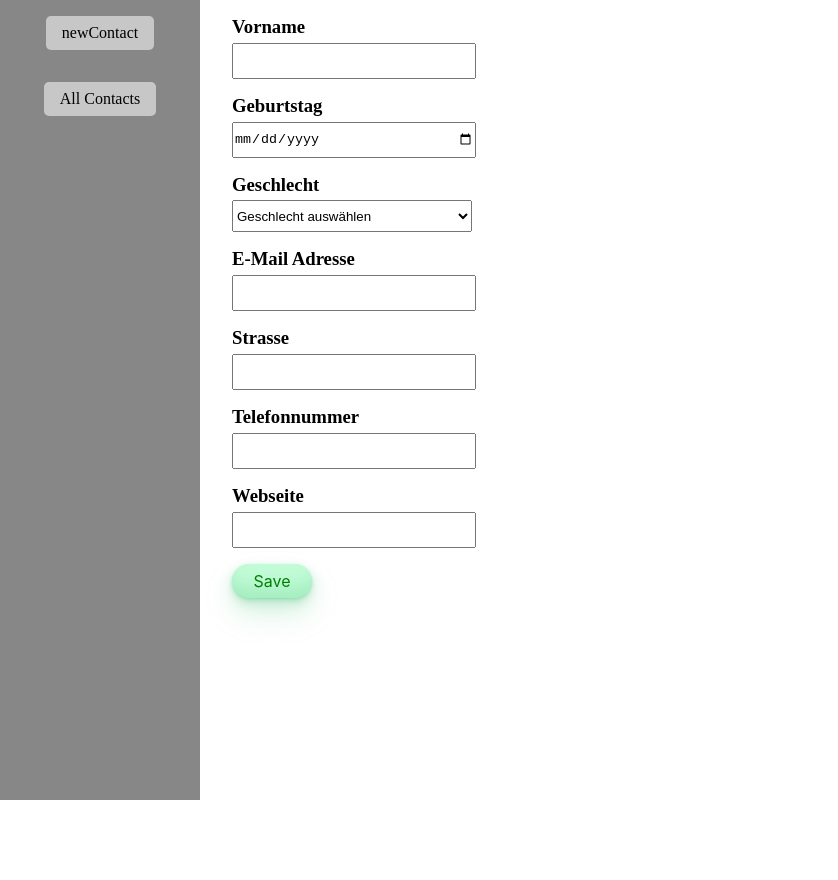
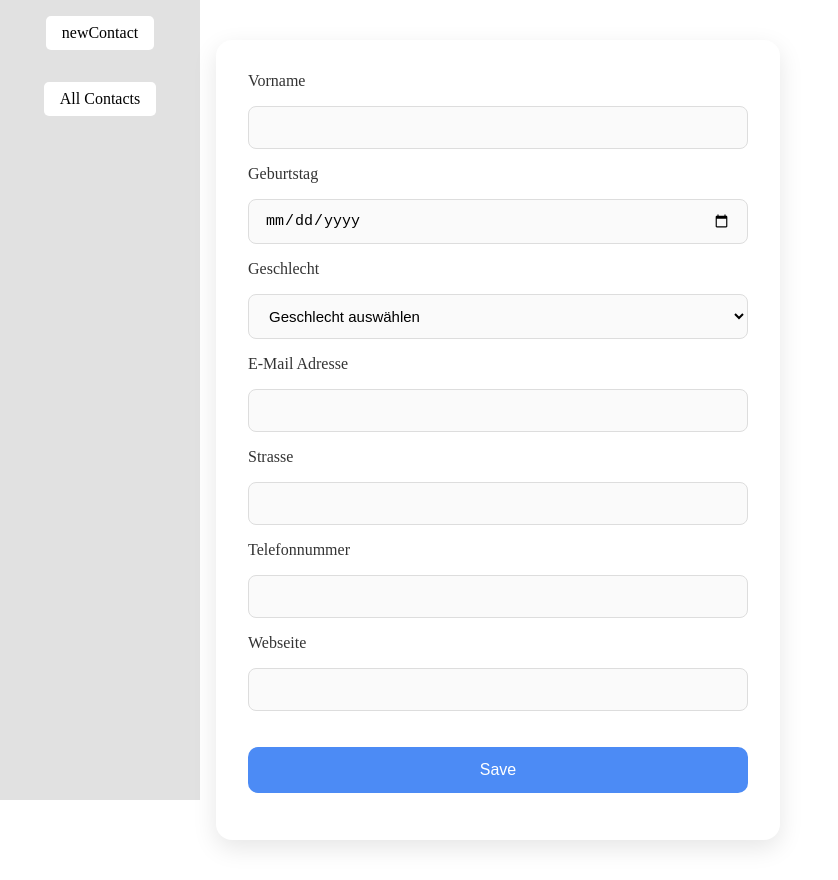
Before and after one commit to vitalischumarov/ContactManager, a React (Vite) app: page /Edit/1 in a window 1280 px wide. Shown: the whole page, without its empty margins (0-838 px from the left). Before the commit the page ends 800 px from the top, so only its background shows below. Built offline with nearby package versions, Linux system fonts and the light colour scheme.

Commit message:
app ready

```diff
--- a/src/components/Contact.scss
+++ b/src/components/Contact.scss
@@ -1,59 +1,143 @@
+// .contact-card {
+//   width: 30rem;
+//   height: 5rem;
+//   background-color: white;
+//   margin: 1rem;
+//   display: flex;
+//   flex-direction: row;
+//   padding: 1rem;
+//   border-radius: 5px;
+//   border: 1px solid black;
+// }
+
+// .link {
+//   color: black;
+//   text-decoration: none;
+//   display: flex;
+//   flex-direction: row;
+//   gap: 1rem;
+// }
+
+// .image {
+//   width: 5rem;
+// }
+
+// .detail {
+//   display: flex;
+//   flex-direction: row;
+//   gap: 2rem;
+//   width: 23rem;
+// }
+
+// .details-left {
+//   display: flex;
+//   flex-direction: column;
+//   justify-content: end;
+//   width: 50%;
+// }
+
+// .details-right {
+//   display: flex;
+//   flex-direction: column;
+//   justify-content: end;
+// }
+
+// .delete-btn {
+//   width: 1rem;
+//   justify-content: center;
+//   background-color: red;
+//   height: 1.1rem;
+//   border-radius: 25px;
+//   color: white;
+//   padding: 0.4rem;
+// }
+
+// .image {
+//   .photo {
+//     height: 5rem;
+//   }
+// }
+
 .contact-card {
-  width: 30rem;
-  height: 5rem;
-  background-color: white;
-  margin: 1rem;
-  display: flex;
-  flex-direction: row;
-  padding: 1rem;
-  border-radius: 5px;
-  border: 1px solid black;
+  position: relative;
+  width: 600px;
+  margin: 2rem auto;
+  background: rgba(255, 255, 255, 0.15);
+  border-radius: 20px;
+  backdrop-filter: blur(10px);
+  -webkit-backdrop-filter: blur(10px);
+  box-shadow: 0 8px 32px rgba(0, 0, 0, 0.2);
+  overflow: hidden;
+  transition: transform 0.3s ease, box-shadow 0.3s ease;
+  border: 1px solid rgba(255, 255, 255, 0.2);
+}
+
+.contact-card:hover {
+  transform: translateY(-6px);
+  box-shadow: 0 12px 40px rgba(0, 0, 0, 0.25);
 }
 
 .link {
-  color: black;
-  text-decoration: none;
   display: flex;
   flex-direction: row;
-  gap: 1rem;
+  padding: 20px;
+  text-decoration: none;
+  color: black;
 }
 
 .image {
-  width: 5rem;
+  flex-shrink: 0;
+  margin-right: 20px;
+}
+
+.photo {
+  width: 90px;
+  height: 90px;
+  border-radius: 50%;
+  object-fit: cover;
+  border: 3px solid rgba(255, 255, 255, 0.4);
 }
 
 .detail {
   display: flex;
-  flex-direction: row;
-  gap: 2rem;
-  width: 23rem;
+  // justify-content: space-between;
+  flex-wrap: wrap;
+  flex: 1;
+  gap: 1rem;
 }
 
-.details-left {
-  display: flex;
-  flex-direction: column;
-  justify-content: end;
-  width: 50%;
-}
-
+.details-left,
 .details-right {
   display: flex;
   flex-direction: column;
-  justify-content: end;
+  font-size: 14px;
+  color: black;
+  width: 40%;
+}
+
+.details-left h4 {
+  font-size: 20px;
+  font-weight: 600;
+  margin: 0 0 6px 0;
+  color: black;
 }
 
 .delete-btn {
-  width: 1rem;
-  justify-content: center;
-  background-color: red;
-  height: 1.1rem;
-  border-radius: 25px;
-  color: white;
-  padding: 0.4rem;
+  position: absolute;
+  top: 14px;
+  right: 14px;
+  background-color: rgba(255, 0, 0, 0.6);
+  color: #fff;
+  width: 28px;
+  height: 28px;
+  border-radius: 50%;
+  font-size: 16px;
+  text-align: center;
+  line-height: 28px;
+  cursor: pointer;
+  transition: background-color 0.2s ease;
 }
 
-.image {
-  .photo {
-    height: 5rem;
-  }
+.delete-btn:hover {
+  background-color: rgba(255, 0, 0, 0.85);
 }
--- a/src/components/Menue.scss
+++ b/src/components/Menue.scss
@@ -1,7 +1,7 @@
 .menue {
   width: 200px;
   height: 100vh;
-  background-color: rgb(135 135 135);
+  background-color: rgb(225 225 225);
 
   .links {
     display: flex;
@@ -13,7 +13,7 @@
     .link {
       color: black;
       text-decoration: none;
-      background-color: rgb(199 199 199);
+      background-color: white;
       padding: 0.5rem 1rem 0.5rem 1rem;
       border-radius: 5px;
     }
--- a/src/components/NewContact.scss
+++ b/src/components/NewContact.scss
@@ -1,44 +1,67 @@
+/* Gesamte View zentrieren */
+.view {
+  display: flex;
+  // justify-content: center;
+  // align-items: center;
+  padding: 40px 16px;
+  // background: #f5f7fa;
+  min-height: 100vh;
+  width: 100vh;
+}
+
+/* Formular-Container */
 .formular {
-  margin-left: 2rem;
-  margin-top: 1rem;
+  background: #ffffff;
+  padding: 32px;
+  border-radius: 16px;
+  box-shadow: 0 8px 24px rgba(0, 0, 0, 0.1);
+  width: 100%;
+  max-width: 500px;
   display: flex;
   flex-direction: column;
+  gap: 16px;
 }
 
+/* Headings */
+.formular h3 {
+  margin: 0;
+  font-size: 16px;
+  color: #333;
+  font-weight: 500;
+}
+
+/* Eingabefelder & Select */
+.input-field {
+  padding: 12px 16px;
+  border: 1px solid #ddd;
+  border-radius: 8px;
+  font-size: 15px;
+  transition: all 0.2s ease;
+  background-color: #fafafa;
+}
+
+.input-field:focus {
+  border-color: #4c8bf5;
+  background-color: #fff;
+  outline: none;
+  box-shadow: 0 0 0 3px rgba(76, 139, 245, 0.2);
+}
+
+/* Button */
 .saveBtn {
-  width: 5rem;
-  background-color: #c2fbd7;
-  border-radius: 100px;
-  box-shadow: rgba(44, 187, 99, 0.2) 0 -25px 18px -14px inset,
-    rgba(44, 187, 99, 0.15) 0 1px 2px, rgba(44, 187, 99, 0.15) 0 2px 4px,
-    rgba(44, 187, 99, 0.15) 0 4px 8px, rgba(44, 187, 99, 0.15) 0 8px 16px,
-    rgba(44, 187, 99, 0.15) 0 16px 32px;
-  color: green;
+  margin-top: 20px;
+  padding: 14px;
+  background: #4c8bf5;
+  color: white;
+  border: none;
+  border-radius: 10px;
+  font-size: 16px;
+  font-weight: 500;
   cursor: pointer;
-  display: inline-block;
-  font-family: CerebriSans-Regular, -apple-system, system-ui, Roboto, sans-serif;
-  padding: 7px 20px;
-  text-align: center;
-  text-decoration: none;
-  transition: all 250ms;
-  border: 0;
-  font-size: 16px;
-  user-select: none;
-  -webkit-user-select: none;
-  touch-action: manipulation;
+  transition: background 0.3s ease, transform 0.2s ease;
 }
 
 .saveBtn:hover {
-  box-shadow: rgba(44, 187, 99, 0.35) 0 -25px 18px -14px inset,
-    rgba(44, 187, 99, 0.25) 0 1px 2px, rgba(44, 187, 99, 0.25) 0 2px 4px,
-    rgba(44, 187, 99, 0.25) 0 4px 8px, rgba(44, 187, 99, 0.25) 0 8px 16px,
-    rgba(44, 187, 99, 0.25) 0 16px 32px;
-  transform: scale(1.05) rotate(-1deg);
+  background: #3a6fd8;
+  transform: translateY(-1px);
 }
-
-.input-field {
-  height: 2rem;
-  width: 15rem;
-  margin-bottom: 1rem;
-  margin-top: 0.3rem;
-}
```
